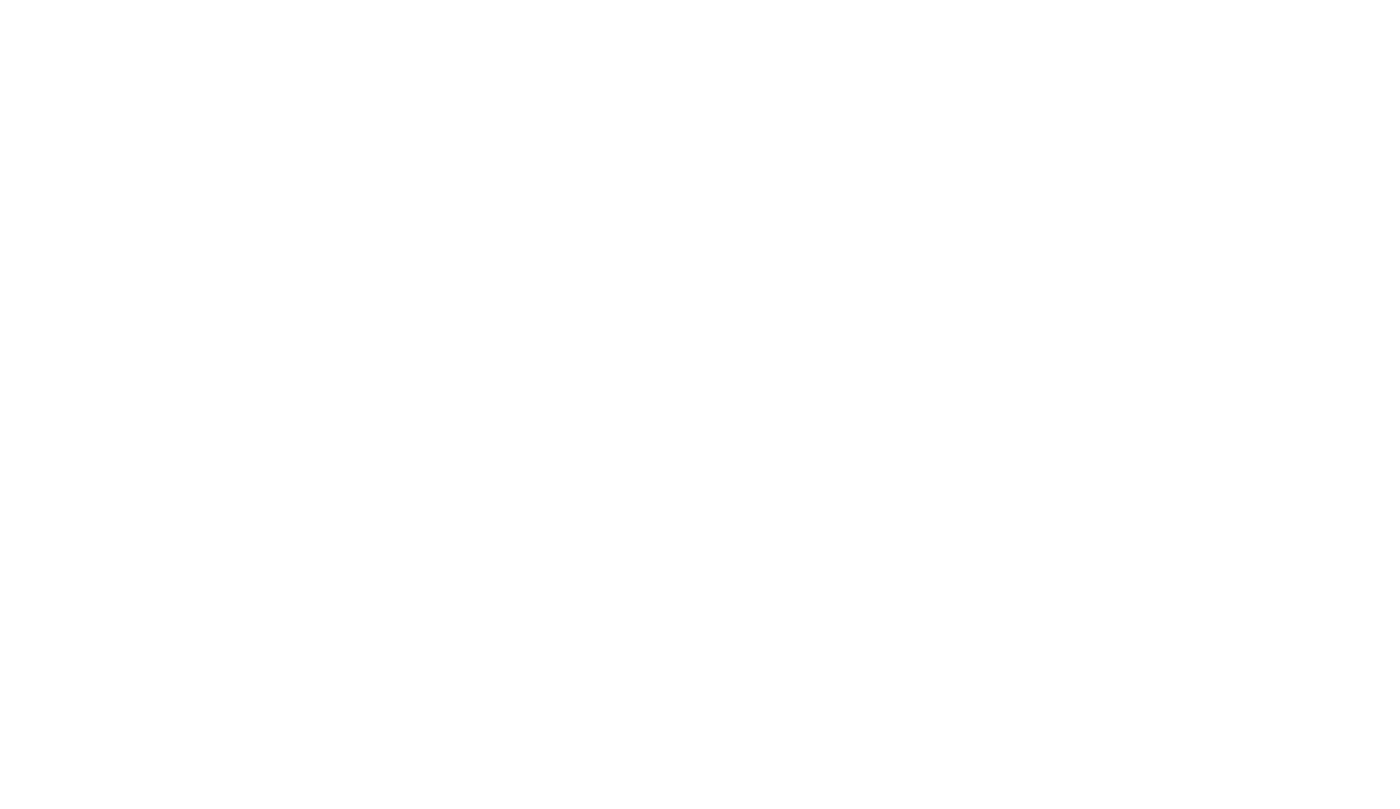
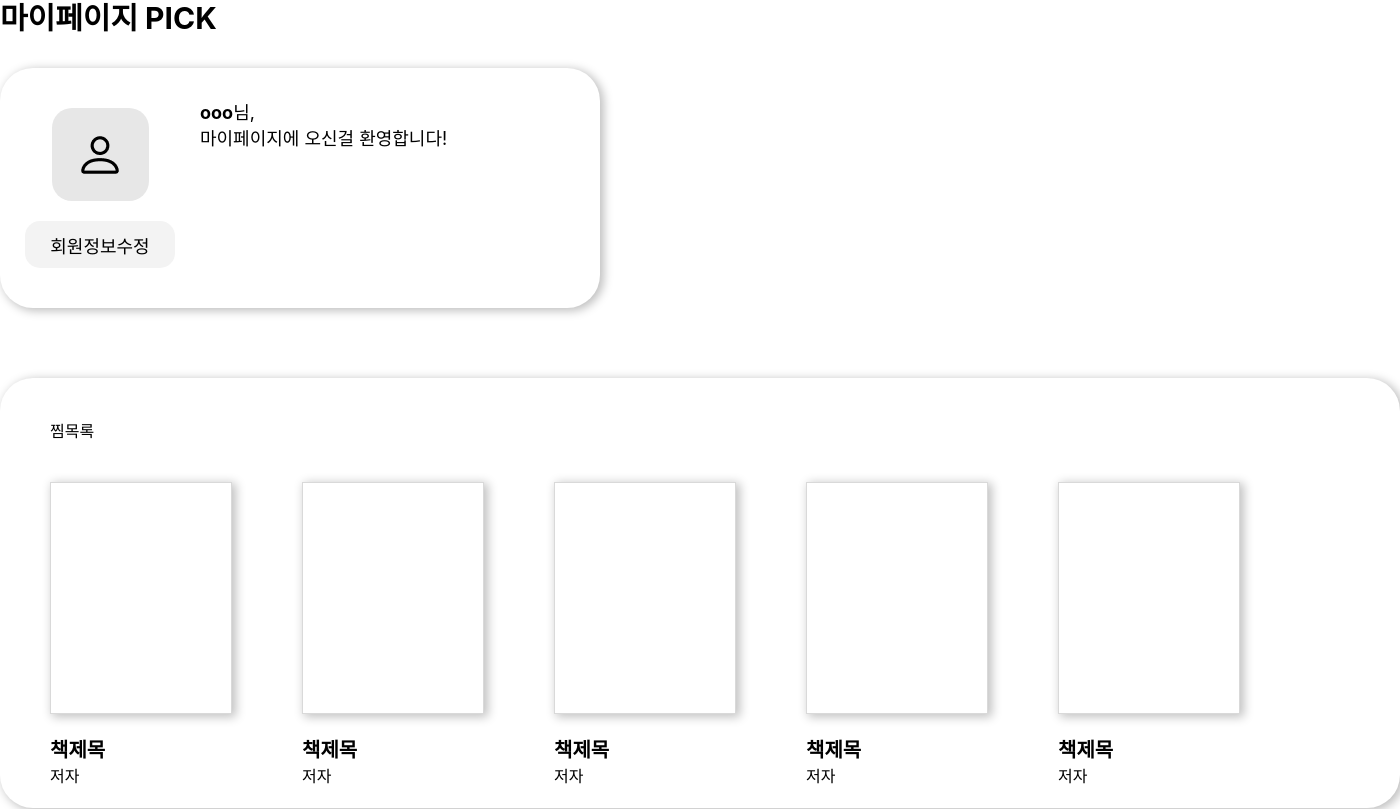
Before and after one commit to Kangeunja/ReadPick-front, a React (Create React App) app: page /mypage in a window 1280 px wide. Before the commit this address had no page. Shown: the part 175-984 px from the top of the page, 1400 px wide, since content can reach past the window. Before the commit the page ends 800 px from the top, so only its background shows below. Built offline with nearby package versions, Linux system fonts and the light colour scheme.

Commit message:
마이페이지 퍼블작업

```diff
--- a/src/assets/css/index.css
+++ b/src/assets/css/index.css
@@ -941,7 +941,6 @@ a {
 }
 
 /* keywordDetail */
-
 .detail-wrap {
   width: 1200px;
   height: 1200px;
@@ -973,7 +972,6 @@ a {
 }
 
 .detail-box-wrap {
-  /* width: 500px; */
   float: right;
 }
 
@@ -1029,8 +1027,6 @@ a {
 }
 
 .detail-text-wrap {
-  /* width: 670px; */
-  /* height: 100px; */
   float: left;
 }
 
@@ -1044,3 +1040,123 @@ a {
 .detail-text-wrap p:nth-child(3) {
   font-size: 13px;
 }
+
+/* mypage */
+.mypage-wrap {
+  width: 1300px;
+  height: 1000px;
+  margin: 0 auto;
+}
+
+.mypage-title {
+  padding-top: 50px;
+  box-sizing: border-box;
+  margin-bottom: 30px;
+}
+
+.mypage-title p:nth-child(1) {
+  font-size: 13px;
+  color: #888888;
+}
+
+.mypage-title p:nth-child(2) {
+  font-size: 30px;
+  font-weight: bold;
+}
+
+.mypage-info {
+  width: 600px;
+  height: 240px;
+  border-radius: 33px;
+  box-shadow: 3px 2px 9.6px 1px rgba(0, 0, 0, 0.25);
+  margin-bottom: 70px;
+}
+
+.mypage-profile-wrap {
+  width: 200px;
+  height: 100%;
+  /* background-color: #004f14; */
+  display: flex;
+  flex-direction: column;
+  justify-content: center;
+  align-items: center;
+  float: left;
+}
+
+.mypage-img-wrap {
+  width: 97px;
+  height: 93px;
+  background-color: #e7e7e7;
+  border-radius: 20px;
+  margin: 0 auto;
+  margin-bottom: 20px;
+  display: flex;
+  align-items: center;
+  justify-content: center;
+}
+
+.mypage-img {
+  width: 50px;
+  height: 50px;
+  background-image: url("/src/assets/img/icon-profile.png");
+}
+
+.mypage-button {
+  width: 150px;
+  height: 47px;
+  background-color: #f3f3f3;
+  display: block;
+  border-radius: 15px;
+  text-align: center;
+  font-size: 18px;
+  border: none;
+}
+
+.mypage-text-wrap {
+  padding-top: 30px;
+  box-sizing: border-box;
+  font-size: 18px;
+}
+
+.mypage-text-wrap span {
+  font-weight: bold;
+}
+
+.mypage-list {
+  width: 1400px;
+  height: 430px;
+  border-radius: 33px;
+  background-color: white;
+  box-shadow: 3px 2px 9.6px 1px rgba(0, 0, 0, 0.25);
+  padding: 40px 50px;
+  box-sizing: border-box;
+}
+
+.mypage-list-title {
+  margin-bottom: 40px;
+}
+
+.mypage-box-wrap {
+  display: flex;
+}
+
+.mypage-box {
+  margin-right: 70px;
+}
+
+.mypage-list-img {
+  width: 180px;
+  height: 230px;
+  background-color: white;
+  border: 1px solid #d9d9d9;
+  box-shadow: 3px 2px 9.6px 1px rgba(193, 193, 193, 1);
+}
+
+.mypage-text {
+  margin-top: 20px;
+}
+
+.mypage-text p:nth-child(1) {
+  font-weight: bold;
+  font-size: 20px;
+}
--- /dev/null
+++ b/src/component/mypage/MyPage.tsx
@@ -0,0 +1,67 @@
+const MyPage = () => {
+  return (
+    <div className="mypage-wrap">
+      <div className="mypage-title">
+        <p>마이페이지설명마이페이지설명</p>
+        <p>마이페이지 PICK</p>
+      </div>
+      <div className="mypage-info">
+        <div className="mypage-profile-wrap">
+          <div className="mypage-img-wrap">
+            <div className="mypage-img"></div>
+          </div>
+          <button className="mypage-button">회원정보수정</button>
+        </div>
+        <div className="mypage-text-wrap">
+          <p>
+            <span>ooo</span>님,
+            <br />
+            마이페이지에 오신걸 환영합니다!
+          </p>
+        </div>
+      </div>
+      <div className="mypage-list">
+        <div className="mypage-list-title">찜목록</div>
+        <div className="mypage-box-wrap">
+          <div className="mypage-box">
+            <div className="mypage-list-img"></div>
+            <div className="mypage-text">
+              <p>책제목</p>
+              <p>저자</p>
+            </div>
+          </div>
+          <div className="mypage-box">
+            <div className="mypage-list-img"></div>
+            <div className="mypage-text">
+              <p>책제목</p>
+              <p>저자</p>
+            </div>
+          </div>
+          <div className="mypage-box">
+            <div className="mypage-list-img"></div>
+            <div className="mypage-text">
+              <p>책제목</p>
+              <p>저자</p>
+            </div>
+          </div>
+          <div className="mypage-box">
+            <div className="mypage-list-img"></div>
+            <div className="mypage-text">
+              <p>책제목</p>
+              <p>저자</p>
+            </div>
+          </div>
+          <div className="mypage-box">
+            <div className="mypage-list-img"></div>
+            <div className="mypage-text">
+              <p>책제목</p>
+              <p>저자</p>
+            </div>
+          </div>
+        </div>
+      </div>
+    </div>
+  );
+};
+
+export default MyPage;
--- a/src/router/index.tsx
+++ b/src/router/index.tsx
@@ -8,6 +8,7 @@ import Member from "../component/member/Member";
 import MemberLogin from "../component/member/MemberLogin";
 import MemberKeyword from "../component/memberKeyword/MemberKeyword";
 import MemberKeywordDetail from "../component/memberKeyword/MemberKeywordDetail";
+import MyPage from "../component/mypage/MyPage";
 
 const BrowserRouterDom = () => {
   return (
@@ -61,6 +62,14 @@ const BrowserRouterDom = () => {
             </Layout>
           }
         ></Route>
+        <Route
+          path="/mypage"
+          element={
+            <Layout>
+              <MyPage />
+            </Layout>
+          }
+        ></Route>
       </Routes>
     </BrowserRouter>
   );
```
Also changed, not shown: src/assets/img/icon-profile.png (added).
